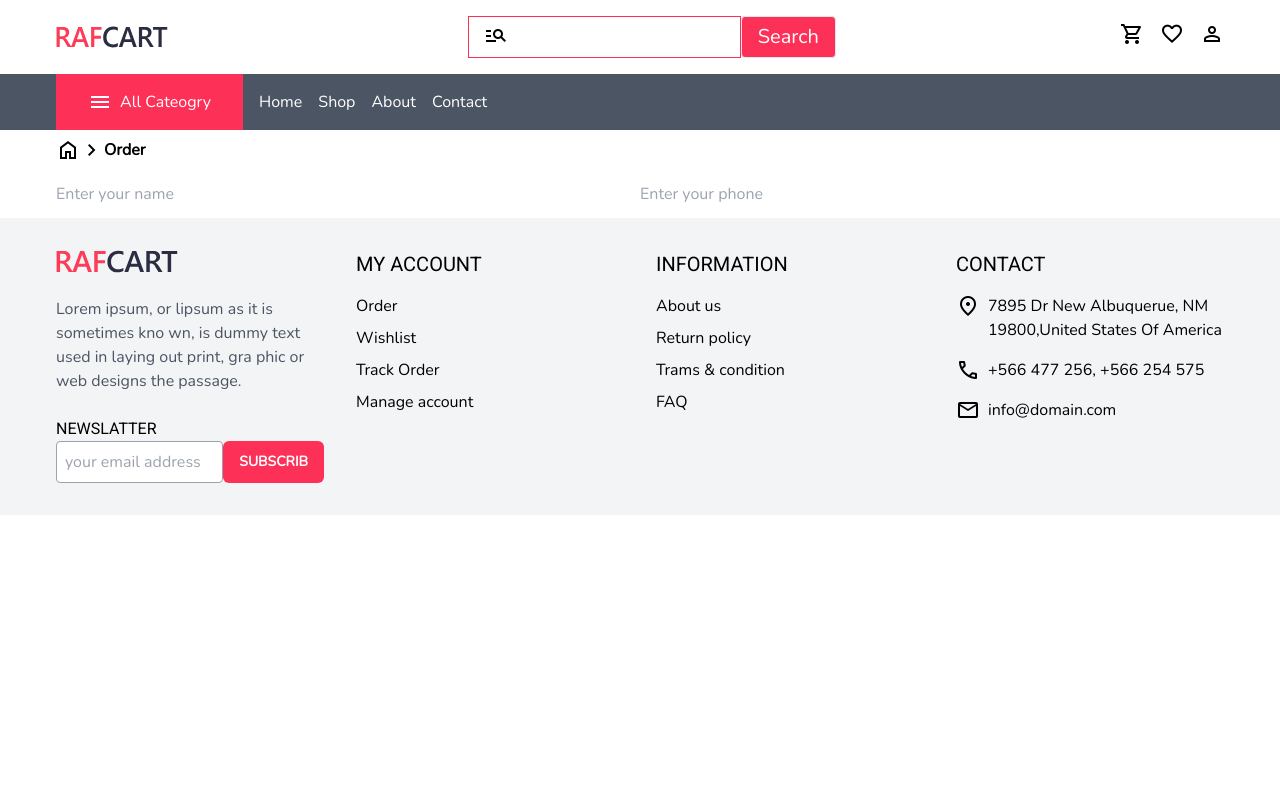
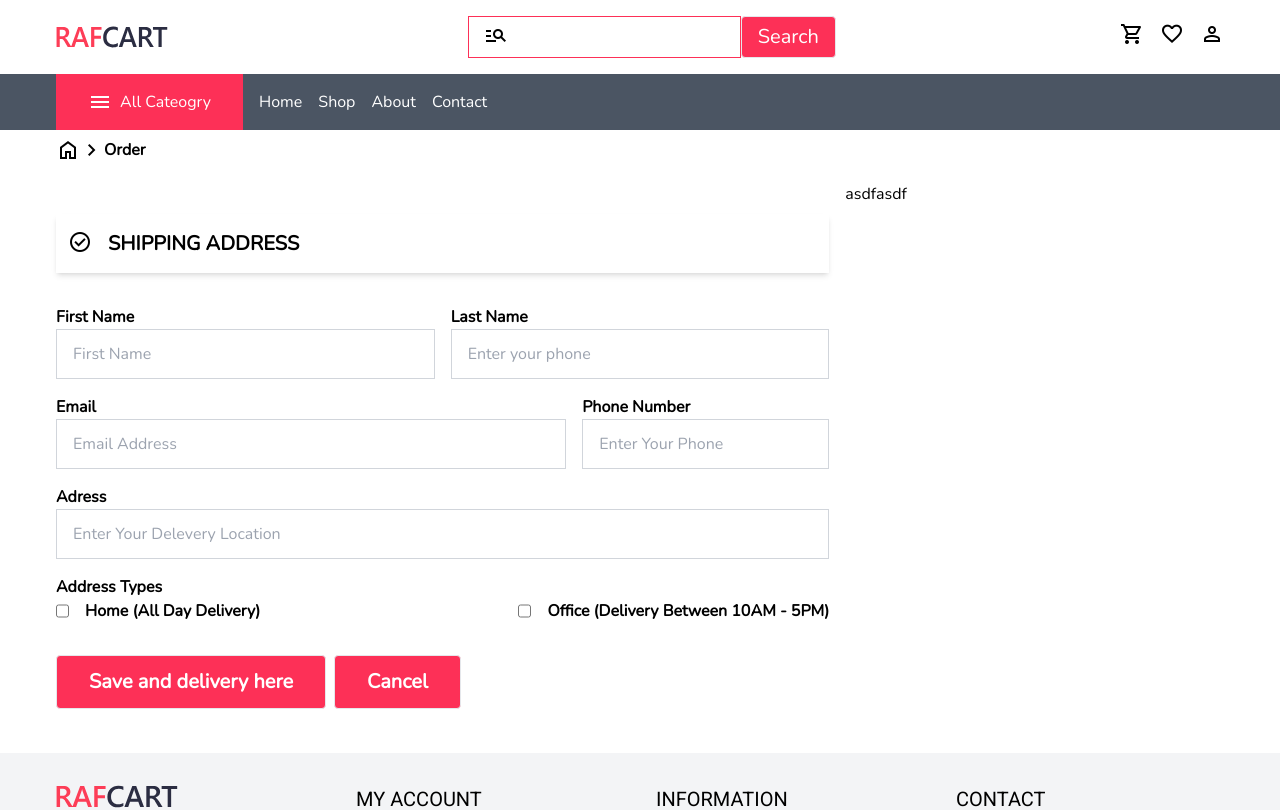
Before and after one commit to Bokhtiar/BT-Ecommerce-client, a Next.js app: page /order in a window 1280 px wide. Shown: the top 810 px of the page. Built offline with nearby package versions, Linux system fonts and the light colour scheme.

Commit message:
Order page

```diff
--- /dev/null
+++ b/components/button/index.tsx
@@ -0,0 +1,8 @@
+import {IButton} from "../../types/components/button"
+
+const Button : React.FC<IButton> = ({name}:{name:string}) => {
+    return <>
+        <button className="bg-primary px-8 py-3 text-white rounded text-xl font-semibold hover:bg-white hover:text-black border hover:border-primray">{name}</button>
+    </>
+}
+export default Button
--- a/components/input-fild/index.tsx
+++ b/components/input-fild/index.tsx
@@ -1,13 +1,17 @@
 import React from 'react'
 import { Iinput } from '../../types/components/input'
 
-const InputFild: React.FC<Iinput> = ({ name, placeholder, type }: {
+const InputFild: React.FC<Iinput> = ({ name, placeholder, type, label }: {
     placeholder: string,
     name: string,
-    type: string
+    type: string,
+    label: string
 }) => {
     return <>
-        <input className='' type={type} name={name} placeholder={placeholder} />
+        <div>
+            <label htmlFor="" className='font-bold font-2xl'>{label}</label>
+            <input className='w-full border border-gray-300 py-3 px-4 hover:border-primary outline-0 ' type={type} name={name} placeholder={placeholder} />
+        </div>
      </>
 }
 
--- a/pages/order/index.tsx
+++ b/pages/order/index.tsx
@@ -3,20 +3,78 @@ import InputFild from '../../components/input-fild'
 import Header from '../../components/layouts/header'
 import Footer from '../../components/layouts/footer'
 import Bradcrumbs from '../../components/bradcrumbs'
+import Button from '../../components/button'
 
 export default function Order() {
   return (
     <>
-        <Header></Header>
-            <Bradcrumbs name="Order"></Bradcrumbs>
+      <Header></Header>
+      <Bradcrumbs name="Order"></Bradcrumbs>
 
-            <div className='container my-3'>
-                <div className="grid grid-cols-1 md:grid-cols-2">
-                    <InputFild type='text' placeholder='Enter your name' name="name" ></InputFild>
-                    <InputFild type='number' placeholder='Enter your phone' name="name" ></InputFild>
+      <div className='container my-3'>
+        <div className="grid grid-cols-1 md:grid-cols-3 gap-4">
+          <div className="col-span-2">
+            {/* title */}
+            <div className="flex gap-4 my-8 py-3 items-center shadow-md px-3">
+              <div className='mt-1'><span className="material-symbols-outlined">check_circle</span></div>
+              <div className='uppercase text-xl font-bold'>Shipping Address</div>
+            </div>
+
+            {/* name part */}
+            <div className="grid grid-cols-1 md:grid-cols-2 gap-4">
+              <div>
+                <InputFild type='text' placeholder='First Name' label='First Name' name="name" ></InputFild>
+              </div>
+              <div>
+                <InputFild type='number' placeholder='Enter your phone' label='Last Name' name="name" ></InputFild>
+              </div>
+            </div>
+
+            {/* personal infomation */}
+            <div className="grid grid-cols-1 md:grid-cols-3 gap-4 my-4">
+              <div className='md:col-span-2'>
+                <InputFild type='text' placeholder='Email Address' label='Email' name="email" ></InputFild>
+              </div>
+              <div className='md:col-span-1'>
+                <InputFild type='number' placeholder='Enter Your Phone' label='Phone Number' name="phone" ></InputFild>
+              </div>
+            </div>
+
+            {/* address */}
+            <div className='grid grid-cols-1 my-4'>
+              <InputFild type='text' placeholder='Enter Your Delevery Location' label='Adress' name="address" ></InputFild>
+            </div>
+
+            {/* address type */}
+            <label htmlFor="" className='text-base font-bold'>Address Types</label>
+            <div className="flex items-center justify-between">
+              <div>
+                <div className='flex gap-4'>
+                  <input type="checkbox" name="" id="" />
+                  <span className='font-bold font-xl'>Home (All Day Delivery)</span>
                 </div>
+              </div>
+              <div>
+                <div className='flex gap-4'>
+                  <input type="checkbox" name="" id="" />
+                  <span className='font-bold font-xl'>Office (Delivery Between 10AM - 5PM)</span>
+                </div>
+              </div>
             </div>
-        <Footer></Footer>
+
+            {/* button */}
+           <div className='my-8 flex gap-2 text-center'>
+              <Button name='Save and delivery here'></Button>
+              <Button name='Cancel'></Button>
+           </div>
+
+          </div>
+          <div className="col-span-1">
+            asdfasdf
+          </div>
+        </div>
+      </div>
+      <Footer></Footer>
     </>
   )
 }
--- /dev/null
+++ b/types/components/button.tsx
@@ -0,0 +1,3 @@
+export interface IButton {
+    name:string
+}
--- a/types/components/input.tsx
+++ b/types/components/input.tsx
@@ -1,5 +1,6 @@
 export interface Iinput {
     name: string,
     placeholder : string,
-    type: string
+    type: string,
+    label: string
 }
```
